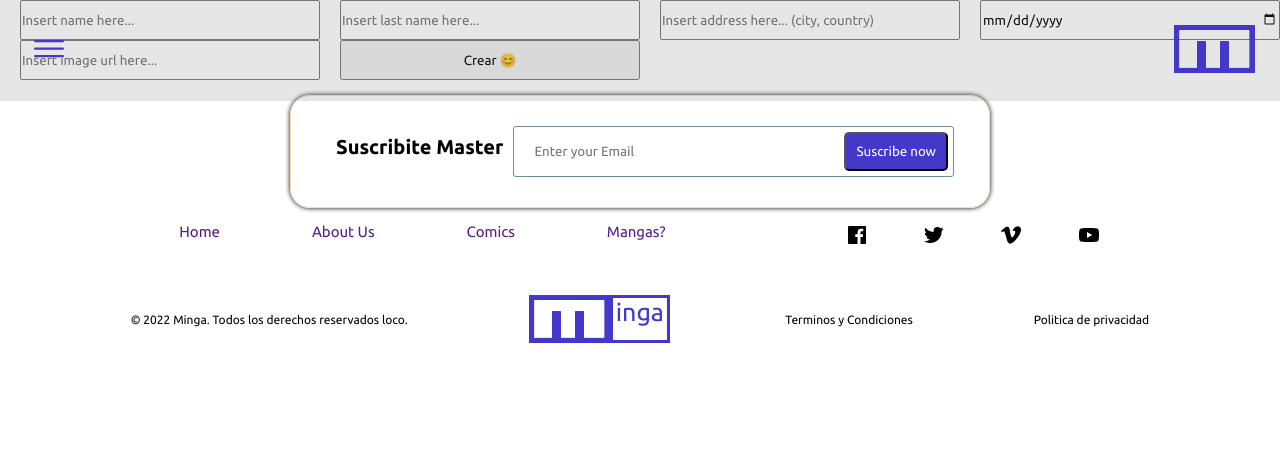
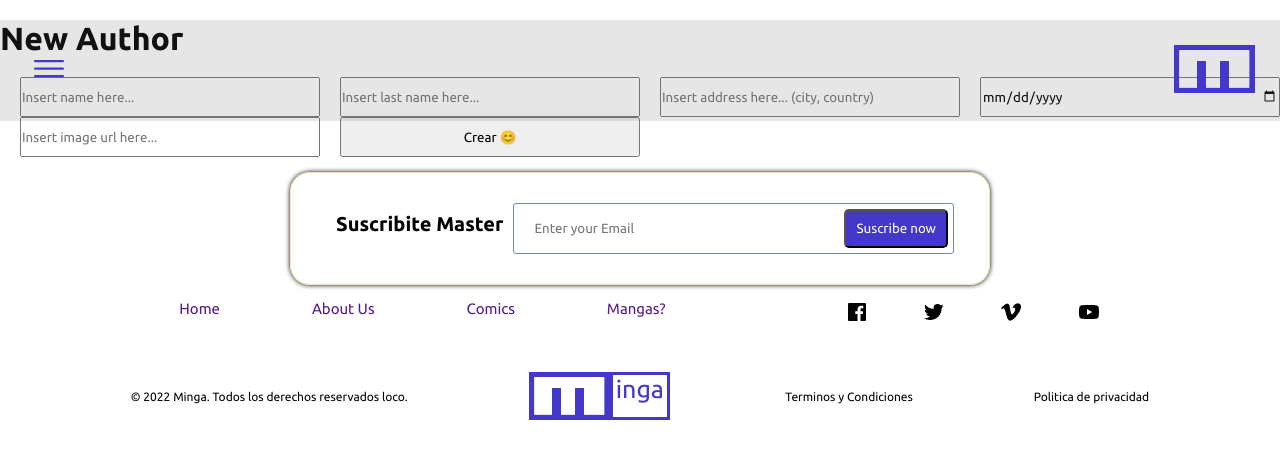
Before and after one commit to LuRovere/minga-front, a React (Create React App) app: page /create-author in a window 1280 px wide. Shown: the top 458 px of the page. Built offline with nearby package versions, Linux system fonts and the light colour scheme.

Commit message:
anadido titulo a la vista NewAuthor

```diff
--- a/src/views/NewAuthor.view.jsx
+++ b/src/views/NewAuthor.view.jsx
@@ -58,6 +58,10 @@ const NewAuthor = () => {
   }
   return (
     <div>
+      <h1>New Author</h1>
+      <div>
+
+      </div>
       <Form handler={_handleSubmit}>
         <input type="text" name="name" placeholder="Insert name here..." value={inputName} onChange={(e) => setInputName(e.target.value)} />
         <input type="text" name="last-name" placeholder="Insert last name here..." value={inputLastName} onChange={(e) => setInputLastName(e.target.value)} />
```
